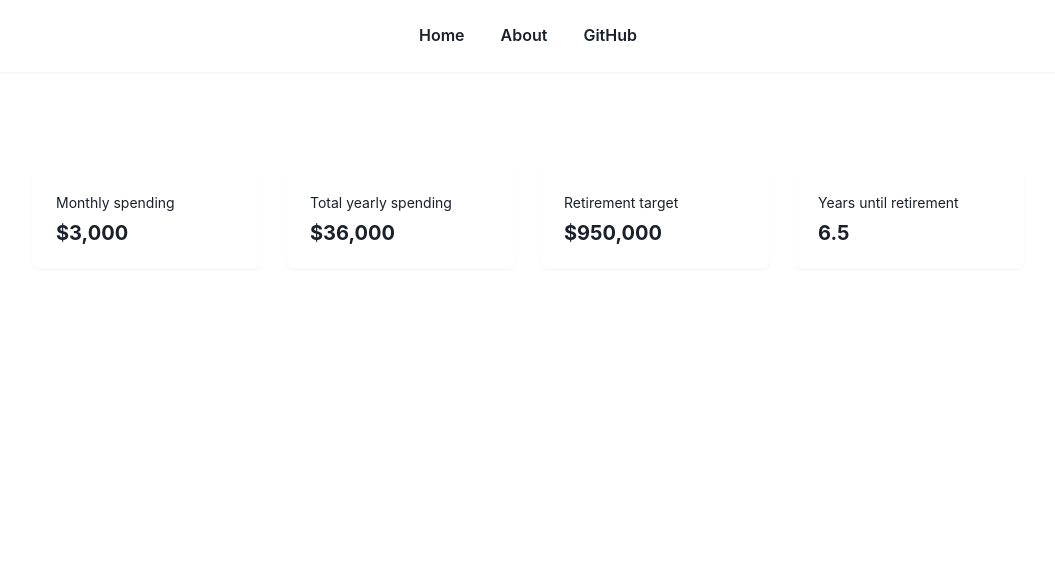
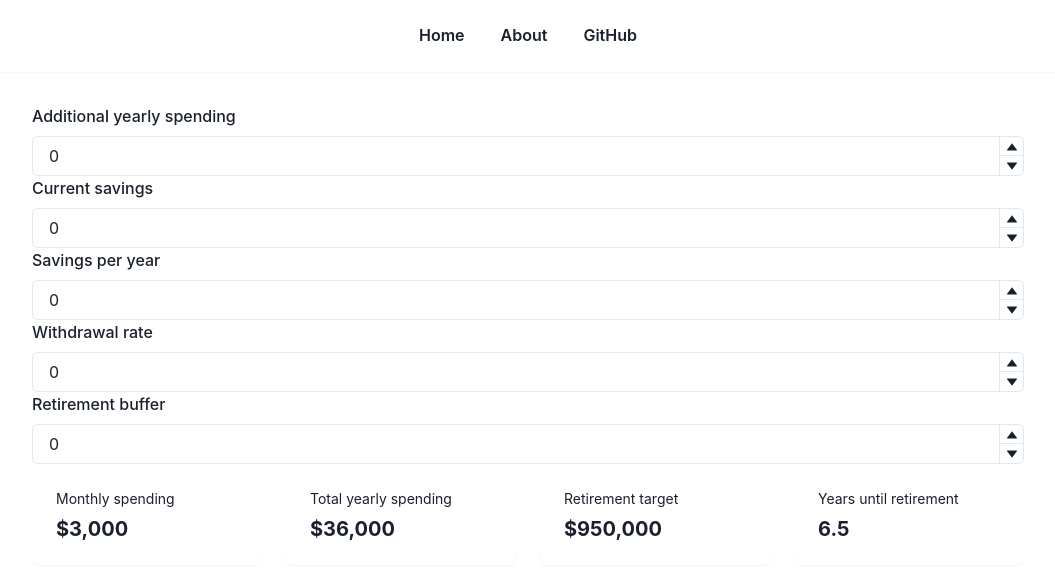
Before and after one commit to adamzerner/minimal-retirement-calculator, a Next.js app: page / in a window 1280 px wide. Shown: the top 578 px of the page, without its empty margins (112-1167 px from the left). Built offline with nearby package versions, Linux system fonts and the light colour scheme.

Commit message:
Playing around

```diff
--- /dev/null
+++ b/components/index/inputs.tsx
@@ -0,0 +1,33 @@
+import { NumberInput } from "../number-input";
+
+export const Inputs = () => {
+  return (
+    <section>
+      <NumberInput
+        label="Additional yearly spending"
+        value={0}
+        onChange={() => console.log("test")}
+      />
+      <NumberInput
+        label="Current savings"
+        value={0}
+        onChange={() => console.log("test")}
+      />
+      <NumberInput
+        label="Savings per year"
+        value={0}
+        onChange={() => console.log("test")}
+      />
+      <NumberInput
+        label="Withdrawal rate"
+        value={0}
+        onChange={() => console.log("test")}
+      />
+      <NumberInput
+        label="Retirement buffer"
+        value={0}
+        onChange={() => console.log("test")}
+      />
+    </section>
+  );
+};
--- a/components/navbar.tsx
+++ b/components/navbar.tsx
@@ -1,21 +1,17 @@
 import {
-  Avatar,
   Box,
   Button,
   ButtonGroup,
   Container,
   Flex,
-  HStack,
-  IconButton,
   Link,
-  useBreakpointValue,
   useColorModeValue,
 } from "@chakra-ui/react";
 import * as React from "react";
 
 export const Navbar = () => {
   return (
-    <Box as="section" pb={{ base: "12", md: "24" }}>
+    <Box as="section" pb={{ base: "4", md: "8" }}>
       <Box
         as="nav"
         bg="bg-surface"
--- /dev/null
+++ b/components/number-input.tsx
@@ -0,0 +1,30 @@
+import {
+  NumberInput as NumberInputChakra,
+  NumberInputField,
+  NumberInputStepper,
+  NumberIncrementStepper,
+  NumberDecrementStepper,
+  FormControl,
+  FormLabel,
+} from "@chakra-ui/react";
+
+type Props = {
+  label: string;
+  value: number;
+  onChange: (valueAsString: string, valueAsNumber: number) => void;
+};
+
+export const NumberInput = ({ label, value, onChange }: Props) => {
+  return (
+    <FormControl>
+      <FormLabel>{label}</FormLabel>
+      <NumberInputChakra value={value} onChange={onChange}>
+        <NumberInputField />
+        <NumberInputStepper>
+          <NumberIncrementStepper />
+          <NumberDecrementStepper />
+        </NumberInputStepper>
+      </NumberInputChakra>
+    </FormControl>
+  );
+};
--- a/pages/index.tsx
+++ b/pages/index.tsx
@@ -1,5 +1,6 @@
 import { useState } from "react";
 import { Results } from "../components/index/results";
+import { Inputs } from "../components/index/inputs";
 
 const Home = () => {
   const [additionalYearlySpending, setAdditionalYearlySpending] = useState(0);
@@ -16,6 +17,7 @@ const Home = () => {
 
   return (
     <main>
+      <Inputs />
       <Results
         monthlySpending={monthlySpending}
         totalYearlySpending={totalYearlySpending}
```
